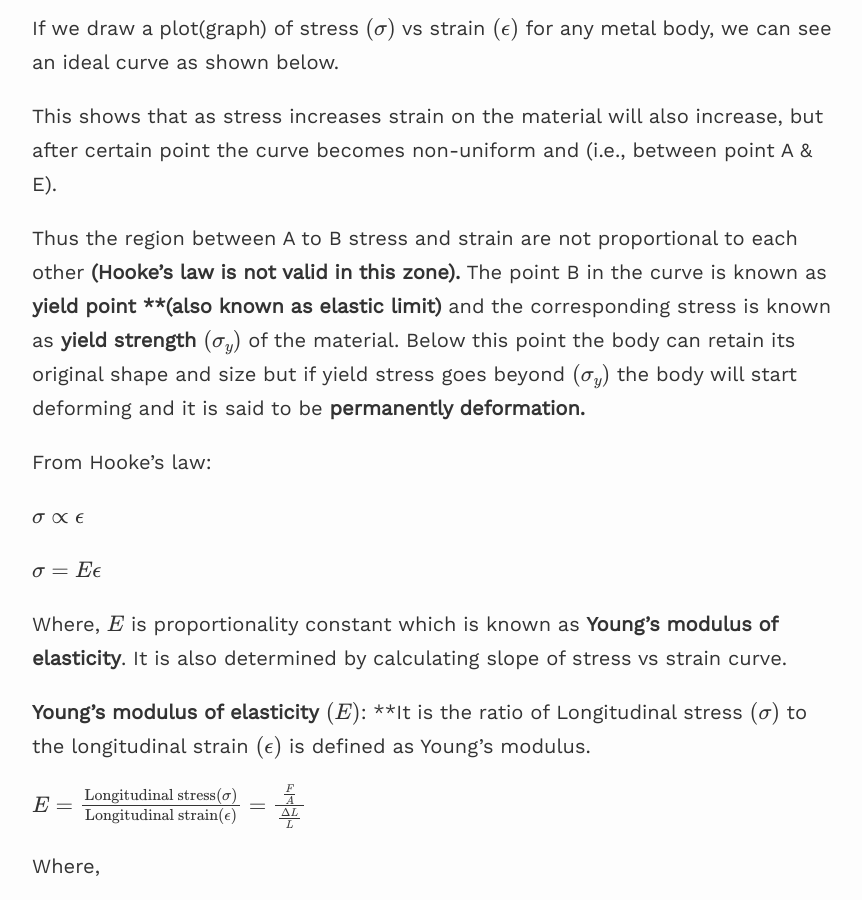
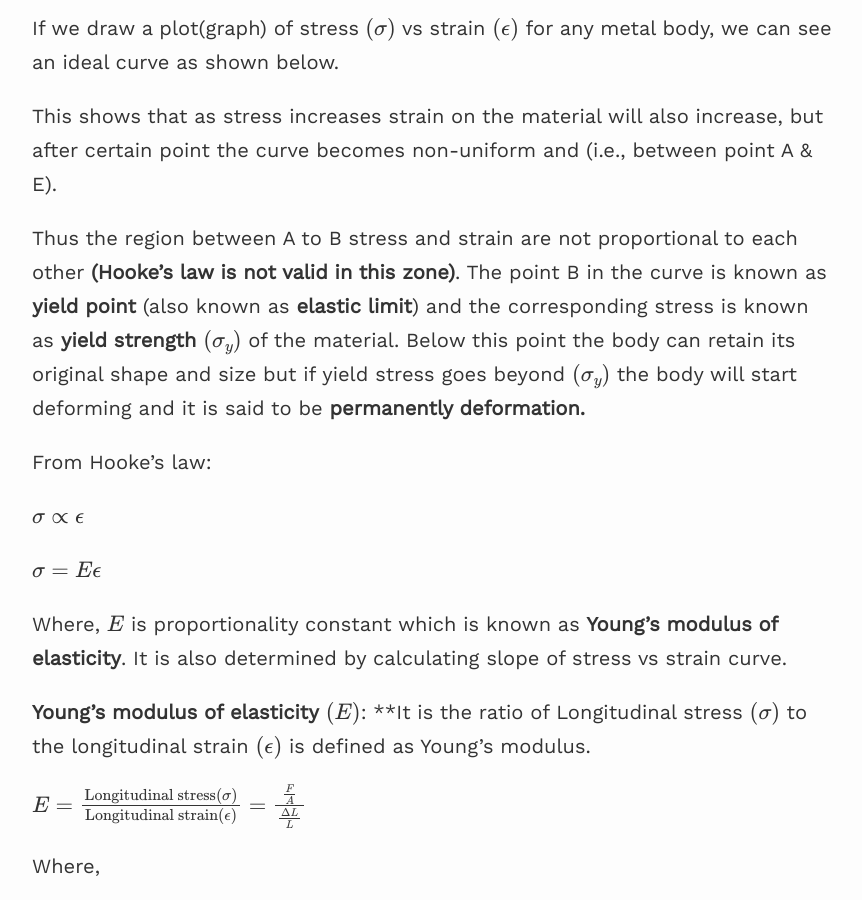
Before and after one commit to Samarjeetkumarsingh/website, a Jekyll site: the page built from _posts/2022-09-02-What-is-stress-strain-diagram.md, in a window 1280 px wide and 900 px high, scrolled down 487 px. Shown: the whole window, without its empty margins (208-1070 px from the left). Built offline with Jekyll 4.4.1, drawn with Linux system fonts in a browser that asks for light colours; nearby versions of some CDN libraries; formulas are drawn with MathJax 3.

Commit message:
Update 2022-09-02-What-is-stress-strain-diagram.md

```diff
--- a/_posts/2022-09-02-What-is-stress-strain-diagram.md
+++ b/_posts/2022-09-02-What-is-stress-strain-diagram.md
@@ -13,7 +13,7 @@ If we draw a plot(graph) of stress $(\sigma)$ vs strain $(\epsilon)$ for any met
 
 This shows that as stress increases strain on the material will also increase, but after certain point the curve becomes non-uniform and (i.e., between point A & E).
 
-Thus the region between A to B stress and strain are not proportional to each other **(Hooke’s law is not valid in this zone).** The point B in the curve is known as **yield point **(also known as elastic limit)** and the corresponding stress is known as **yield strength** $(\sigma_y)$ of the material. Below this point the body can retain its original shape and size but if yield stress goes beyond $(\sigma_y)$ the body will start deforming and it is said to be **permanently deformation.**
+Thus the region between A to B stress and strain are not proportional to each other **(Hooke’s law is not valid in this zone)**. The point B in the curve is known as **yield point** (also known as **elastic limit**) and the corresponding stress is known as **yield strength** $(\sigma_y)$ of the material. Below this point the body can retain its original shape and size but if yield stress goes beyond $(\sigma_y)$ the body will start deforming and it is said to be **permanently deformation.**
 
 From Hooke’s law:
 
```
